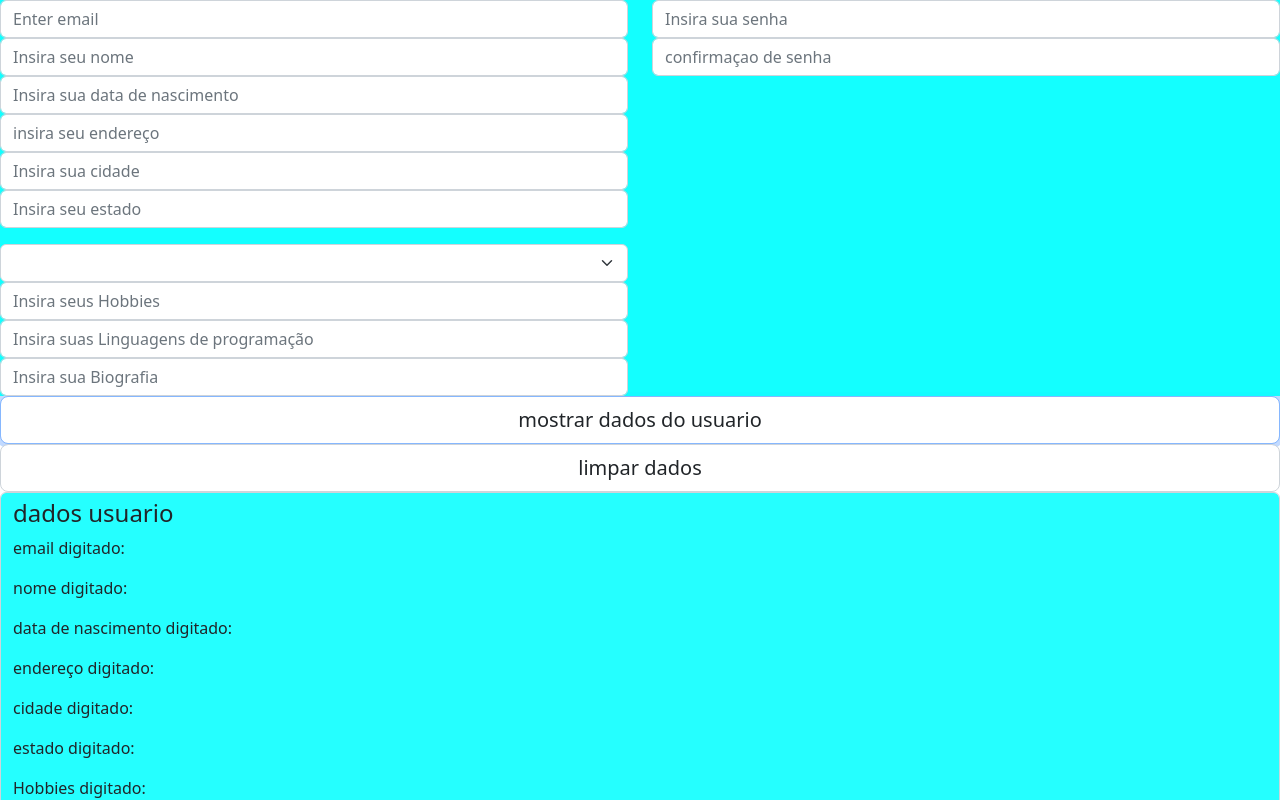
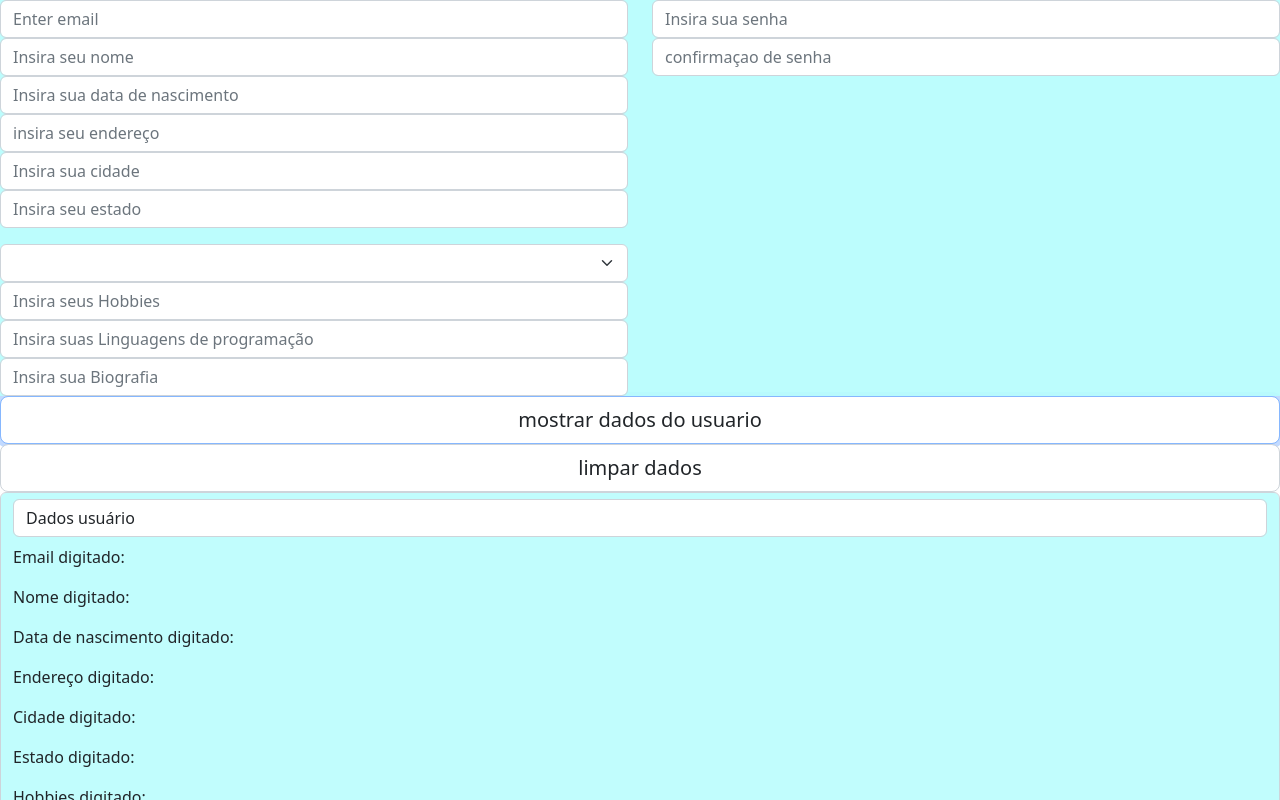
Before and after one commit to GugsTI/gugs2325, a Vue app: page / in a window 1280 px wide. Both pictures are taken after a click on the button "mostrar dados do usuario". Shown: the top 800 px of the page. Built offline with nearby package versions, Linux system fonts and the light colour scheme.

Commit message:
atualização 04

```diff
--- a/src/App.vue
+++ b/src/App.vue
@@ -107,18 +107,18 @@ function limpardados (){
 <button class="form-control form-control-lg" @click="limpardados"> limpar dados</button>
 
 <div class="form-control" v-if = "botaoDados" >
-<h4>dados usuario</h4>
-    <p>email digitado: {{ email }}</p>
-<p>nome digitado:{{ nome }}</p>
-<p>data de nascimento digitado:{{ dataN }}</p>
-<p>endereço digitado:{{ endereço }}</p>
-<p>cidade digitado:{{ cidade }}</p>
-<p>estado digitado:{{ estado }}</p>
+<h4 class="form-control forms-control-lg" >Dados usuário</h4>
+    <p>Email digitado: {{ email }}</p>
+<p>Nome digitado:{{ nome }}</p>
+<p>Data de nascimento digitado:{{ dataN }}</p>
+<p>Endereço digitado:{{ endereço }}</p>
+<p>Cidade digitado:{{ cidade }}</p>
+<p>Estado digitado:{{ estado }}</p>
 <p>Hobbies digitado:{{ Hobbies }}</p>
 <p>Linguagens digitado:{{ Linguagens }}</p>
-<p>biografia digitado:{{ Biografia }}</p>
-<p>senha digitado:{{ senha }}</p>
-<p>confirmaçao digitado:{{ confirmaçao }}</p>
+<p>Biografia digitado:{{ Biografia }}</p>
+<p>Senha digitado:{{ senha }}</p>
+<p>Confirmaçao digitado:{{ confirmaçao }}</p>
 </div>
 
 </template>
@@ -126,7 +126,7 @@ function limpardados (){
 <style scoped>
 
 div{
-  background-color: rgba(18, 255, 255, 0.918);
+  background-color: rgba(188, 253, 253, 0.918);
 }
 
 </style>
```
